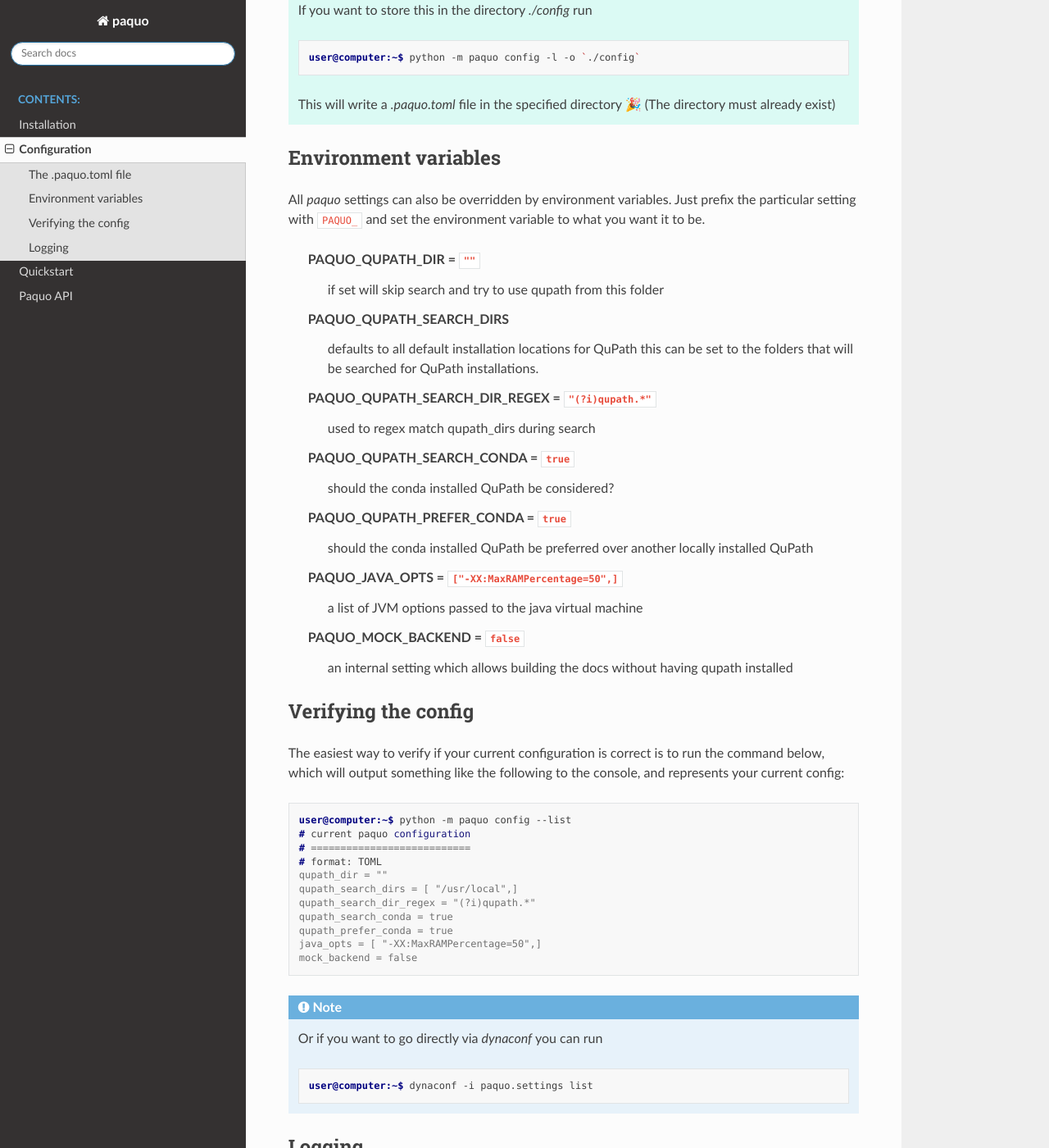
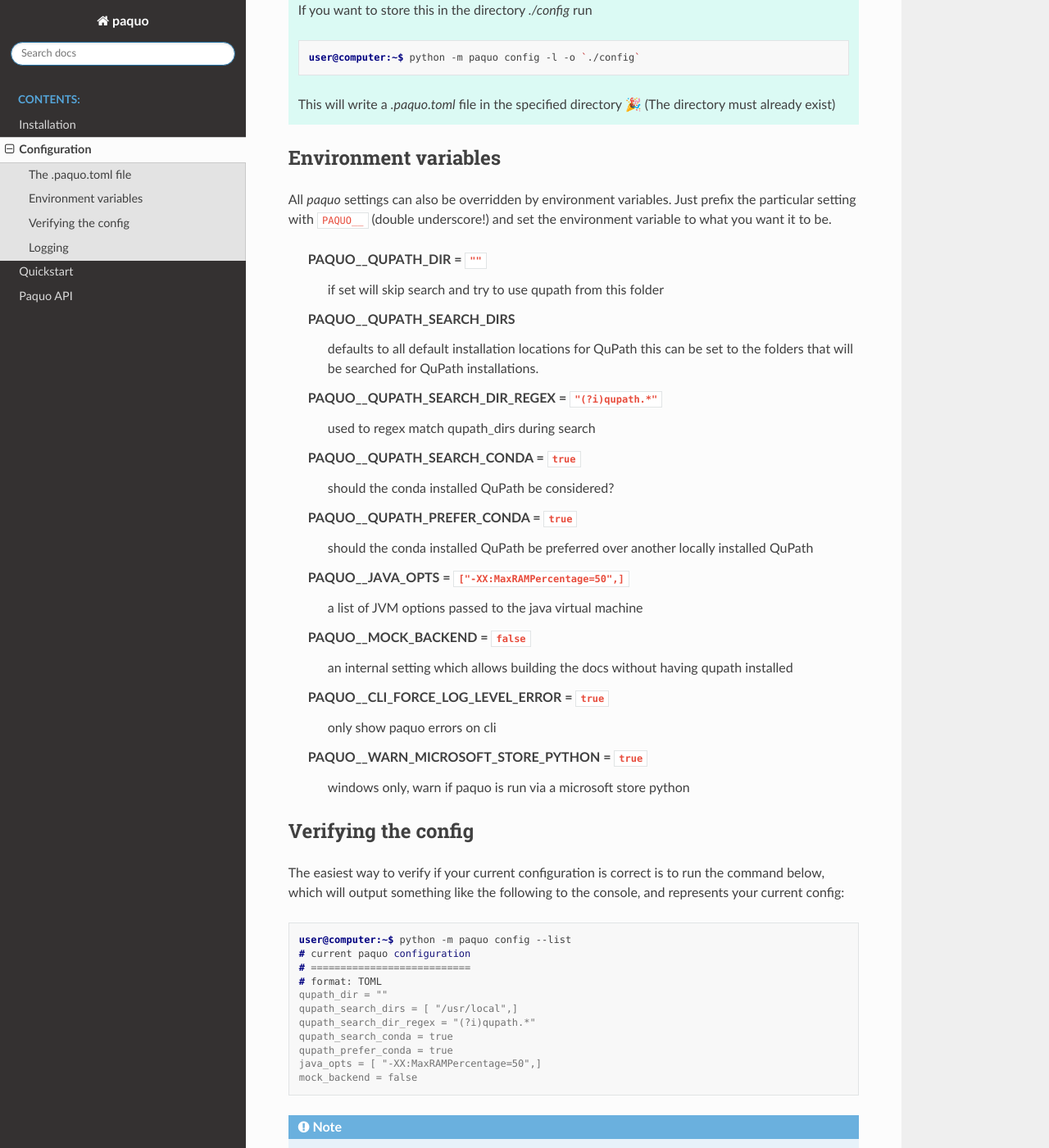
Before and after one commit to Bayer-Group/paquo, a Sphinx documentation site: the page built from docs/source/configuration.rst, in a window 1280 px wide and 1400 px high, scrolled down 950 px. Shown: the whole window at 82% size. Built offline with Sphinx 7.4.7 and the Read the Docs theme 2.0.0, drawn with Linux system fonts in a browser that asks for light colours.

Commit message:
docs: use double underscore for prefixing env var configuration
As mentioned in: https://forum.image.sc/t/65012/7

```diff
--- a/docs/source/configuration.rst
+++ b/docs/source/configuration.rst
@@ -50,29 +50,36 @@ Environment variables
 ---------------------
 
 All `paquo` settings can also be overridden by environment variables. Just prefix the particular
-setting with :code:`PAQUO_` and set the environment variable to what you want it to be.
+setting with :code:`PAQUO__` (double underscore!) and set the environment variable to what you
+want it to be.
 
-    PAQUO_QUPATH_DIR = :code:`""`
+    PAQUO__QUPATH_DIR = :code:`""`
         if set will skip search and try to use qupath from this folder
 
-    PAQUO_QUPATH_SEARCH_DIRS
+    PAQUO__QUPATH_SEARCH_DIRS
         defaults to all default installation locations for QuPath this can be set to the folders that will be
         searched for QuPath installations.
 
-    PAQUO_QUPATH_SEARCH_DIR_REGEX = :code:`"(?i)qupath.*"`
+    PAQUO__QUPATH_SEARCH_DIR_REGEX = :code:`"(?i)qupath.*"`
         used to regex match qupath_dirs during search
 
-    PAQUO_QUPATH_SEARCH_CONDA = :code:`true`
+    PAQUO__QUPATH_SEARCH_CONDA = :code:`true`
         should the conda installed QuPath be considered?
 
-    PAQUO_QUPATH_PREFER_CONDA = :code:`true`
+    PAQUO__QUPATH_PREFER_CONDA = :code:`true`
         should the conda installed QuPath be preferred over another locally installed QuPath
 
-    PAQUO_JAVA_OPTS = :code:`["-XX:MaxRAMPercentage=50",]`
+    PAQUO__JAVA_OPTS = :code:`["-XX:MaxRAMPercentage=50",]`
         a list of JVM options passed to the java virtual machine
 
-    PAQUO_MOCK_BACKEND = :code:`false`
+    PAQUO__MOCK_BACKEND = :code:`false`
         an internal setting which allows building the docs without having qupath installed
+
+    PAQUO__CLI_FORCE_LOG_LEVEL_ERROR = :code:`true`
+        only show paquo errors on cli
+
+    PAQUO__WARN_MICROSOFT_STORE_PYTHON = :code:`true`
+        windows only, warn if paquo is run via a microsoft store python
 
 
 Verifying the config
```
